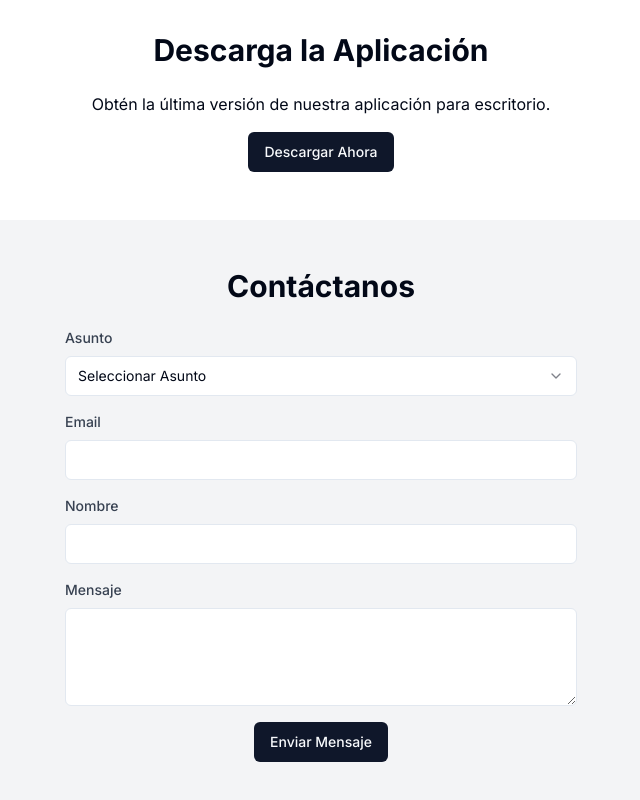
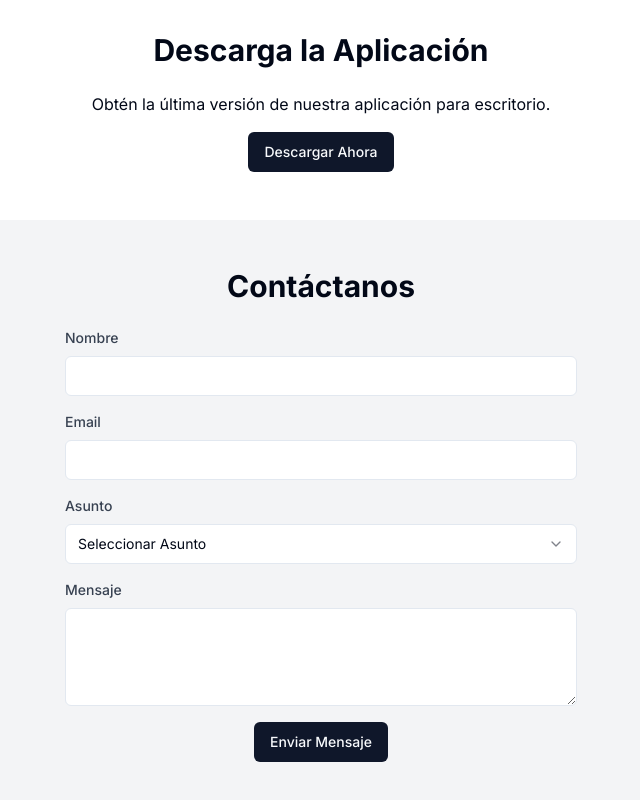
Before and after one commit to cozarkd/captain-canvas, a Next.js app: page / in a window 1280 px wide. Shown: the part 1579-2379 px from the top of the page, without its empty margins (319-959 px from the left). Built offline with nearby package versions, Linux system fonts and the light colour scheme.

Commit message:
contact form with web3forms

```diff
--- a/src/components/ContactForm.tsx
+++ b/src/components/ContactForm.tsx
@@ -14,18 +14,22 @@ const ContactFormSection: React.FC = () => {
   const [message, setMessage] = useState('');
   const [subject, setSubject] = useState('');
 
-  const handleSubmit = async (event: React.FormEvent) => {
-    event.preventDefault();
-    const formData = { email, name, message, subject };
-    console.log(formData); // Integración con backend aquí
-  };
-
   return (
     <section className="py-12 w-full bg-gray-100">
       <div className="container mx-auto px-4">
         <h2 className="text-3xl font-bold text-center mb-6">Contáctanos</h2>
-        <form onSubmit={handleSubmit} className="max-w-lg mx-auto space-y-4">
+        <form action="https://api.web3forms.com/submit" method="POST" className="max-w-lg mx-auto space-y-4">
           <div>
+            <label htmlFor="name" className="block mb-2 text-sm font-medium text-gray-700">Nombre</label>
+            <Input id="name" type="text" value={name} onChange={(e) => setName(e.target.value)} />
+          </div>
+          <div>
+            <label htmlFor="email" className="block mb-2 text-sm font-medium text-gray-700">Email</label>
+            <Input id="email" type="email" value={email} onChange={(e) => setEmail(e.target.value)} required />
+          </div>
+          <div>
+            <input type="hidden" name="access_key" value="45ee6310-e703-43b2-9fd5-530e8134cab1"></input>
+            <input type="hidden" name="redirect" value="https://web3forms.com/success"></input>
             <label htmlFor="subject" className="block mb-2 text-sm font-medium text-gray-700">Asunto</label>
             <Select value={subject} onValueChange={setSubject}>
               <SelectTrigger id="subject" aria-label="Asunto">
@@ -38,14 +42,6 @@ const ContactFormSection: React.FC = () => {
                 <SelectItem value="general">General</SelectItem>
               </SelectContent>
             </Select>
-          </div>
-          <div>
-            <label htmlFor="email" className="block mb-2 text-sm font-medium text-gray-700">Email</label>
-            <Input id="email" type="email" value={email} onChange={(e) => setEmail(e.target.value)} required />
-          </div>
-          <div>
-            <label htmlFor="name" className="block mb-2 text-sm font-medium text-gray-700">Nombre</label>
-            <Input id="name" type="text" value={name} onChange={(e) => setName(e.target.value)} />
           </div>
           <div>
             <label htmlFor="message" className="block mb-2 text-sm font-medium text-gray-700">Mensaje</label>
```
